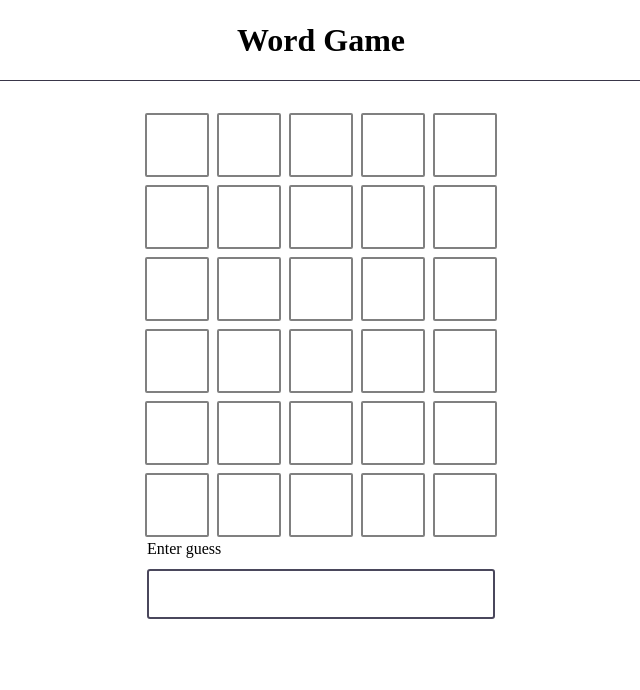
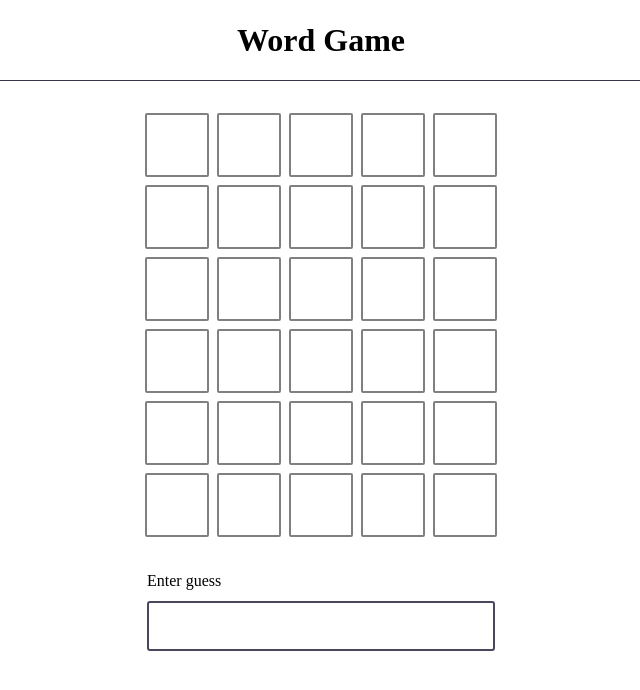
Before and after one commit to paulichdom/project-wordle, a React (Vite) app: page / in a window 1280 px wide. Shown: the top 690 px of the page, without its empty margins (319-959 px from the left). Built offline with nearby package versions, Linux system fonts and the light colour scheme.

Commit message:
render on change

```diff
--- a/src/components/App/App.tsx
+++ b/src/components/App/App.tsx
@@ -1,16 +1,10 @@
 import { PageLayout } from '../PageLayout';
-import { Game } from '../Game';
 import Input from '../Input';
-import { range } from '../../utils';
-import { useState } from 'react';
 
 export const App = () => {
-  const [guesses, setGuesses] = useState<string[]>(range(6).map(() => ''));
-
   return (
       <PageLayout>
-        <Game guesses={guesses} />
-        <Input setGuesses={setGuesses} />
+        <Input />
       </PageLayout>
   );
 };
--- a/src/components/Game/Game.tsx
+++ b/src/components/Game/Game.tsx
@@ -1,7 +1,6 @@
 import Guess from '../Guess';
 import styles from './Game.module.css';
 
-// TODO: make this a component rerender when guesses change
 export const Game: React.FC<{guesses: string[]}> = ({guesses}) => {
   console.log({guesses})
 
--- a/src/components/Input/Input.module.css
+++ b/src/components/Input/Input.module.css
@@ -1,3 +1,9 @@
+.wrapper {
+  display: flex;
+  flex-direction: column;
+  gap: 32px;
+}
+
 .guessInputForm {
   display: flex;
   flex-direction: column;
--- a/src/components/Input/Input.tsx
+++ b/src/components/Input/Input.tsx
@@ -1,33 +1,30 @@
 import React, { FormEvent, useState } from 'react';
 import styles from './Input.module.css';
 import { i18n } from '../../i18n';
+import { Game } from '../Game';
+import { range } from '../../utils';
 
-export type InputProps = {
-  setGuesses: React.Dispatch<React.SetStateAction<string[]>>;
-};
-
-function Input({ setGuesses }: InputProps) {
+function Input() {
   const [userGuess, setUserGuess] = useState<string>('');
+  const [guesses, setGuesses] = useState<string[]>(range(6).map(() => ''));
 
   const handleFormSubmit = (event: FormEvent<HTMLFormElement>) => {
     event.preventDefault();
     setGuesses((prevValue) => {
       if (prevValue.every((e) => e !== '')) return prevValue;
-
       prevValue[prevValue.findIndex((e) => e === '')] = userGuess;
-
       return prevValue;
     });
     setUserGuess('');
   };
 
-  const minLengthPattern = 'w{5}';
-
-  const convertToUpperCase = (event: React.ChangeEvent<HTMLInputElement>) => {
+  const handleUserInput = (event: React.ChangeEvent<HTMLInputElement>) => {
     setUserGuess(event.target.value.toUpperCase());
   };
 
   return (
+    <div className={styles.wrapper}>
+      <Game guesses={guesses} />
       <form className={styles.guessInputForm} onSubmit={handleFormSubmit}>
         <label htmlFor="guess-input" className={styles.guessLabel}>
           {i18n.game.input_label}
@@ -38,14 +35,15 @@ function Input({ setGuesses }: InputProps) {
             id="guess-input"
             type="text"
             title={i18n.game.input_title}
-          pattern={minLengthPattern}
+            pattern="\w{5}"
             maxLength={5}
             required
             value={userGuess}
-          onChange={convertToUpperCase}
+            onChange={handleUserInput}
           />
         </div>
       </form>
+    </div>
   );
 }
 
```
Lines whose indentation alone changed are shown as unchanged.
